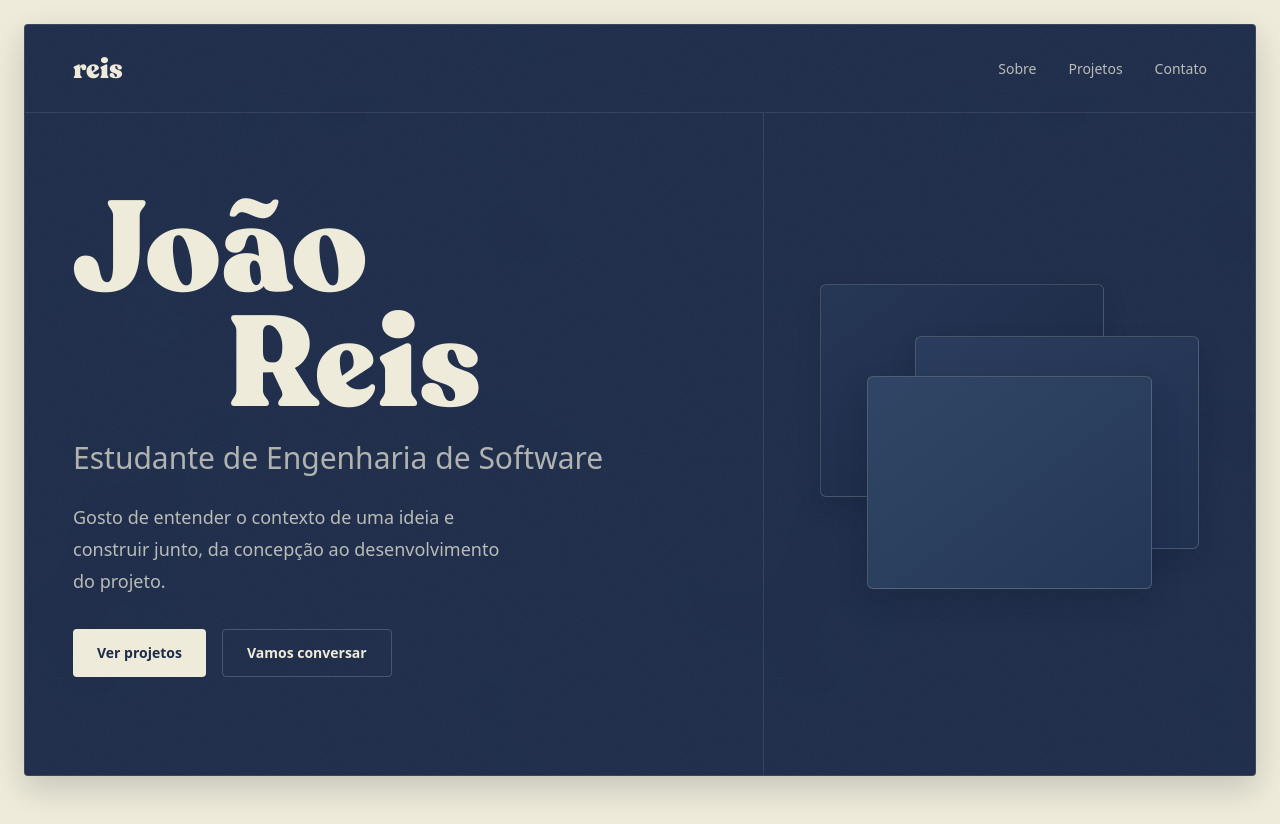
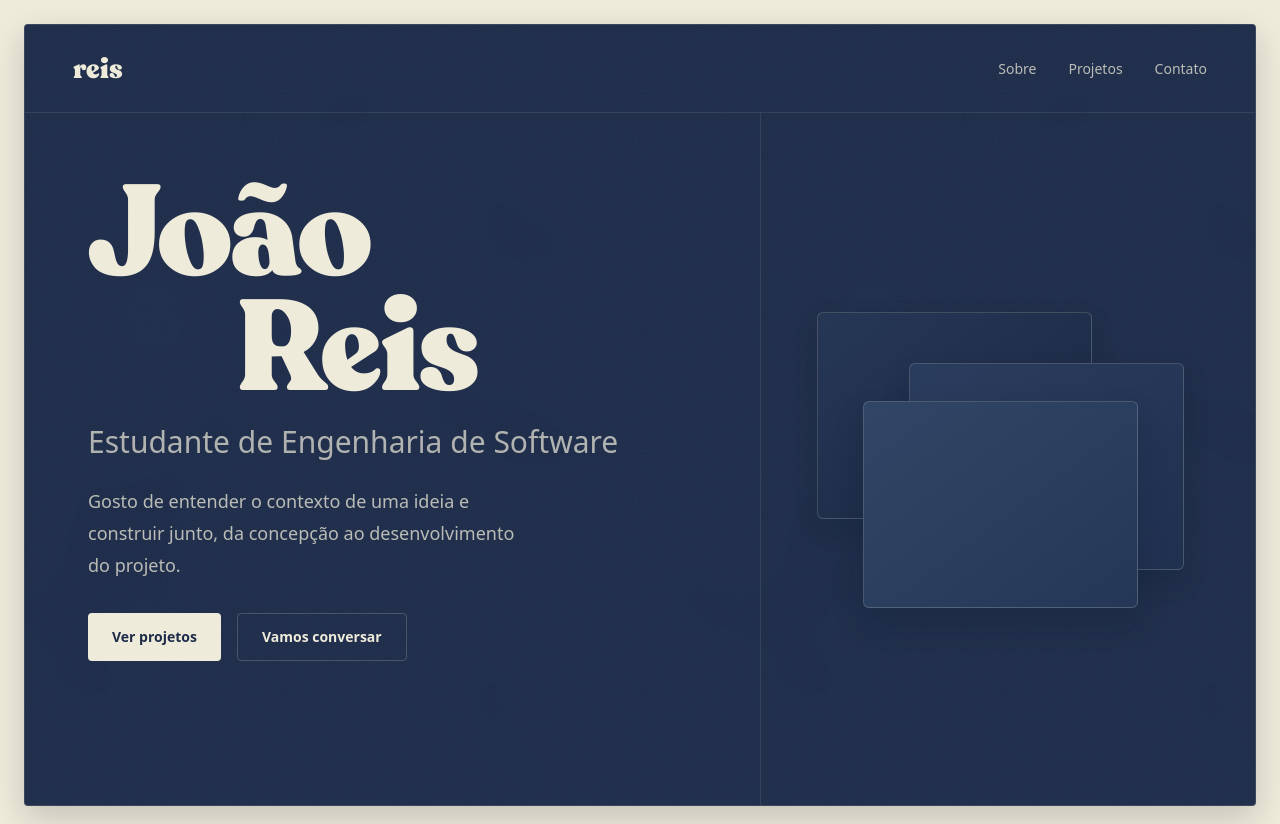
Before and after one commit to whosjvrs/portfolio-reis, a React (Vite) app: page / in a window 1280 px wide. Built offline with nearby package versions, Linux system fonts and the light colour scheme.

Commit message:
feat(hero): container central, recuo do nome em 1.15em e centralização vertical, mais docs/referencias/distribuicao/.

```diff
--- a/src/index.css
+++ b/src/index.css
@@ -10,11 +10,13 @@
 
 @theme {
   --font-display: 'Recoleta', serif;
+  --tracking-display: -0.025em;
   --font-body: system-ui, -apple-system, BlinkMacSystemFont, 'Segoe UI', sans-serif;
   --color-cream: #eeebda;
   --color-deep-blue: #1e2c49;
   --color-cream-muted: color-mix(in srgb, var(--color-cream) 70%, transparent);
   --spacing-header: 5.5rem;
+  --container-hero: 75rem;
 }
 
 :root {
--- a/src/sections/HeroSection.tsx
+++ b/src/sections/HeroSection.tsx
@@ -11,17 +11,17 @@ function HeroSection() {
       id="top"
       aria-labelledby="hero-heading"
     >
-      <div className="grid min-h-[calc(var(--page-shell-inner-height)-var(--spacing-header))] content-start lg:grid-cols-[minmax(0,3fr)_minmax(0,2fr)] lg:grid-rows-[auto_1fr]">
-        <div className="flex items-center px-6 py-12 sm:px-12 lg:py-20">
+      {/* No desktop a linha única estica até a altura mínima; no mobile as linhas ficam naturais */}
+      <div className="grid min-h-[calc(var(--page-shell-inner-height)-var(--spacing-header))] content-start lg:content-stretch mx-auto max-w-hero lg:grid-cols-[minmax(0,3fr)_minmax(0,2fr)]">
+        {/* pb maior que pt: o bloco fica levemente acima do centro */}
+        <div className="flex items-center px-6 py-12 sm:px-12 lg:pt-16 lg:pb-36">
           <div className="max-w-[620px]">
             <h1
               id="hero-heading"
-              className="font-display max-w-full text-[clamp(4.5rem,10vw,11.25rem)] leading-[0.9] font-black tracking-normal not-italic"
+              className="font-display max-w-full text-[clamp(4.5rem,10vw,11.25rem)] leading-[0.9] font-black tracking-display not-italic"
             >
               <span className="block">{t('hero.name.first')}</span>{' '}
-              <span className="block ps-[0.7em] sm:ps-[1.2em]">
-                {t('hero.name.last')}
-              </span>
+              <span className="block ps-[1.15em]">{t('hero.name.last')}</span>
             </h1>
             <p className="mt-4 text-2xl leading-tight font-medium text-pretty text-cream-muted lg:text-3xl">
               {t('hero.role')}
@@ -39,12 +39,8 @@ function HeroSection() {
             </div>
           </div>
         </div>
-        {/* A coluna ocupa as duas linhas para a divisória chegar à base;
-            os painéis ficam na 1ª linha, centralizados como antes */}
-        <div className="border-t border-cream/10 lg:row-span-2 lg:grid lg:grid-rows-subgrid lg:border-t-0 lg:border-l">
-          <div className="flex items-center justify-center px-6 py-10 sm:px-12 lg:py-20">
-            <HeroLayers />
-          </div>
+        <div className="flex items-center justify-center border-t border-cream/10 px-6 py-10 sm:px-12 lg:border-t-0 lg:border-l lg:py-20">
+          <HeroLayers />
         </div>
       </div>
     </section>
```
Also changed, not shown: 7 other files (tests, documents, lock files or other folders).
